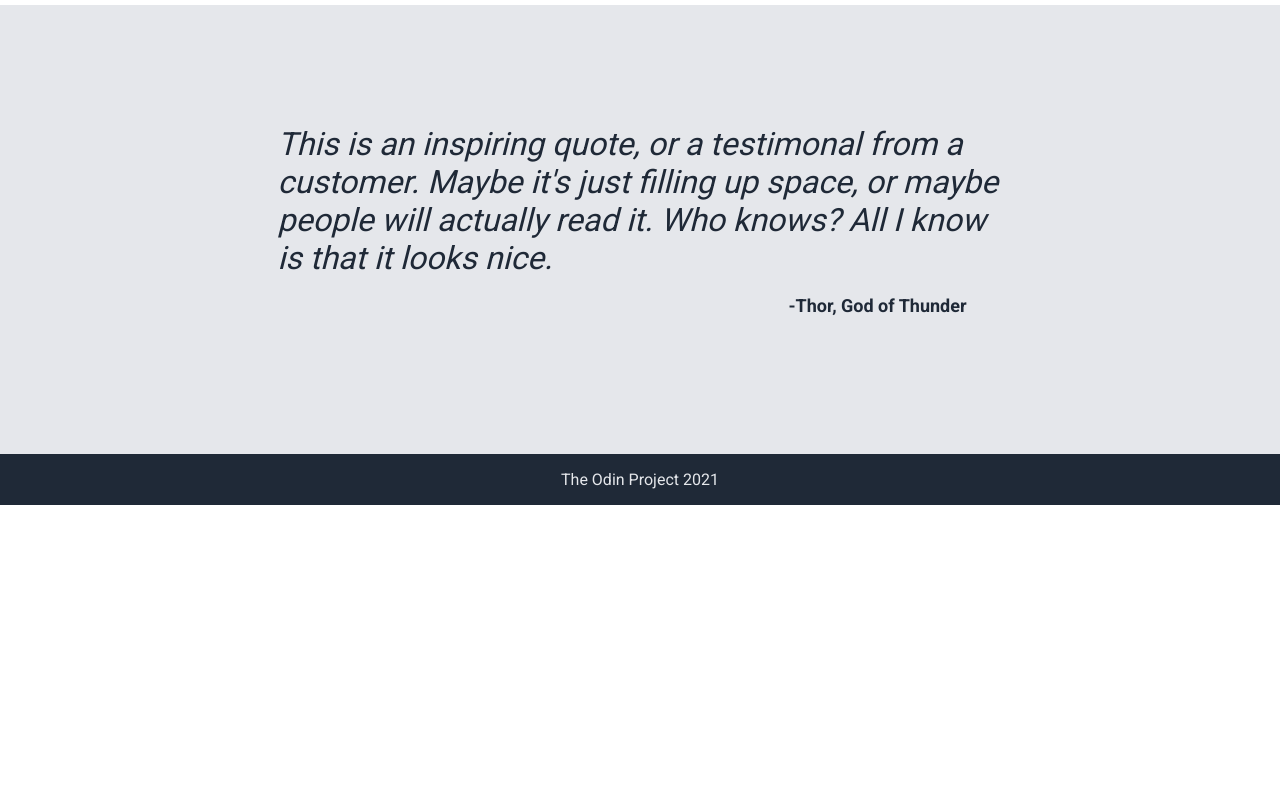
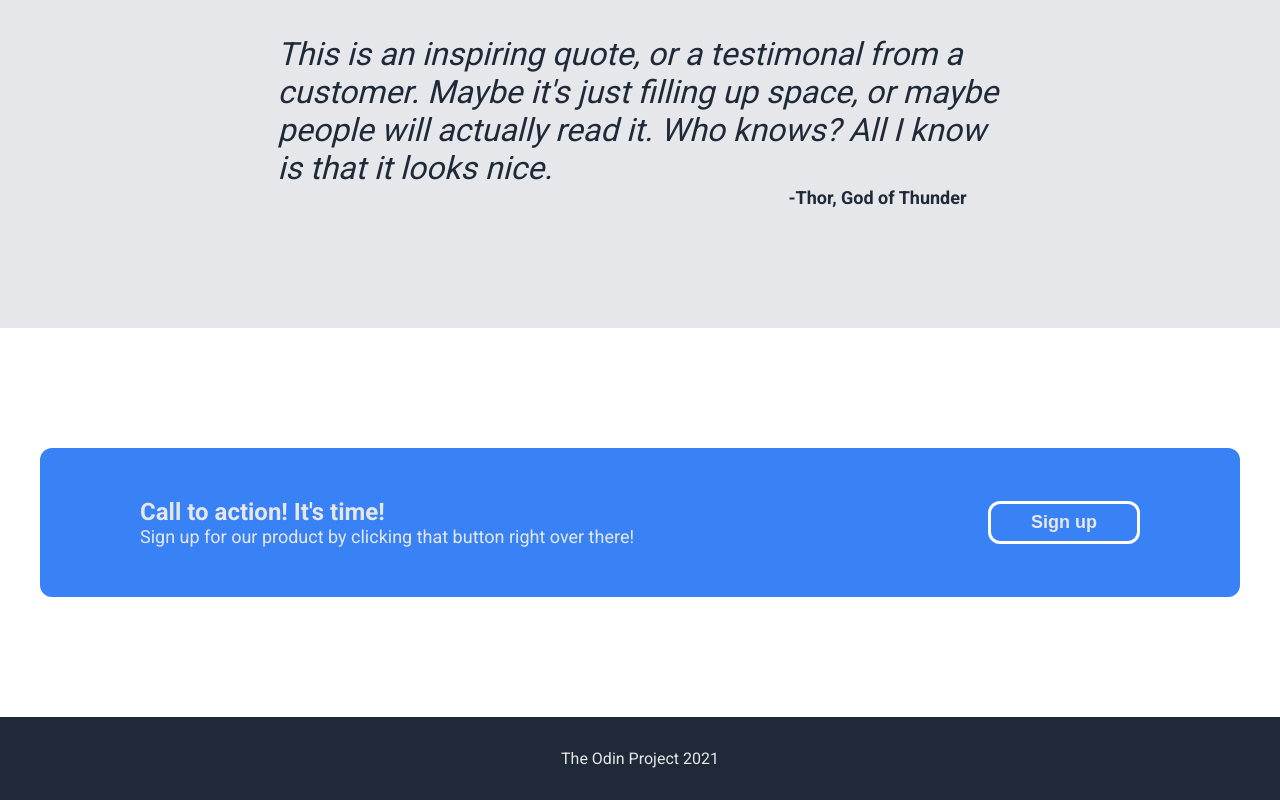
Before and after one commit to ChanuCode/landing-page, a plain HTML site: page index.html in a window 1280 px wide. Shown: the part 1106-1906 px from the top of the page. Before the commit the page ends 1611 px from the top, so only its background shows below. Drawn offline with Linux system fonts and the light colour scheme.

Commit message:
Completed call to action

```diff
--- a/index.html
+++ b/index.html
@@ -21,7 +21,7 @@
         <div class="left">
             <p class="main">This website is awesome</p>
             <p>This website has some subtext that goes here under the main title. It's a smaller font and the color is lower contrast</p>
-            <button>Sign Up</button>
+            <button class="hero-button">Sign Up</button>
         </div>
         <img class="hero" src="https://developers.elementor.com/docs/assets/img/elementor-placeholder-image.png">
     </div>
@@ -53,7 +53,13 @@
         <p class="source">-Thor, God of Thunder</p>
     </div>
     <div class="signup-container">
-
+        <div class="call-to-action">
+            <div>
+                <strong style="font-size: 24px;">Call to action! It's time!</strong>
+                <p>Sign up for our product by clicking that button right over there!</p>
+            </div>
+            <button class="sign-button">Sign up</button>
+        </div>
     </div>
     <div class="footer">The Odin Project 2021</div>
 </body>
--- a/style.css
+++ b/style.css
@@ -30,8 +30,12 @@ button {
     color: #E5E7EB;
     font-size: 18px;
     font-weight: bold;
-    padding: 8px 32px;
+    padding: 8px 40px;
     border-radius: 12px;
+}
+
+p {
+    margin: 0;
 }
 
 .hero-container,
@@ -51,7 +55,7 @@ button {
     display: flex;
     justify-content: space-between;
     align-items: center;
-    padding: 0px 300px;
+    padding: 16px 300px;
     color: #F9FAF8;
     font-size: 24px;
     font-weight: bold;
@@ -62,7 +66,7 @@ button {
     display: flex;
     justify-content: center;
     align-items: center;
-    padding: 16px;
+    padding: 32px 16px;
     color: #E5E7EB;
 }
 
@@ -93,12 +97,17 @@ button {
     height: 300px;
 }
 
+.hero-button {
+    margin-top: 8px;
+    border: solid 3px #1F2937;
+}
+
 .info-container {
     display: flex;
     flex-direction: column;
     justify-content: center;
     align-items: center;
-    margin-top: 20px;
+    margin-top: 50px;
     margin-bottom: 120px;
 }
 
@@ -149,3 +158,27 @@ button {
     color: #1F2937;
     margin-left: 475px;
 }
+
+.signup-container {
+    display: flex;
+    flex-direction: column;
+    justify-content: center;
+    align-items: center;
+    padding: 120px;
+}
+
+.call-to-action {
+    background-color: #3882F6;
+    border-radius: 12px;
+    width: 1000px;
+    color: #E5E7EB;
+    font-size: 18px;
+    display: flex;
+    justify-content: space-between;
+    align-items: center;
+    padding: 50px 100px;
+}
+
+.sign-button {
+    border: solid 3px white;
+}
```
